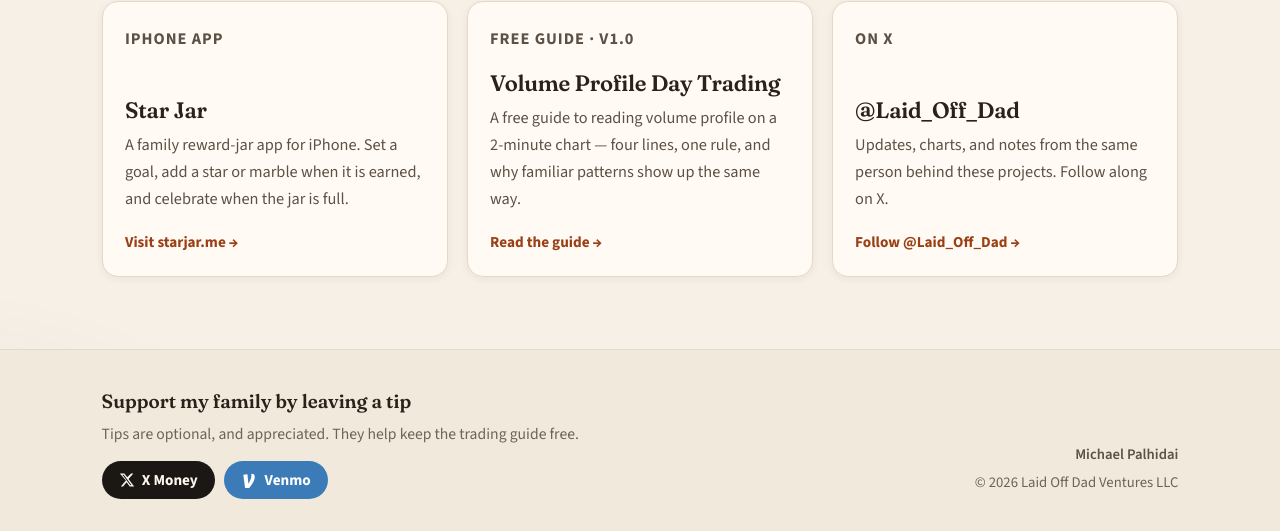
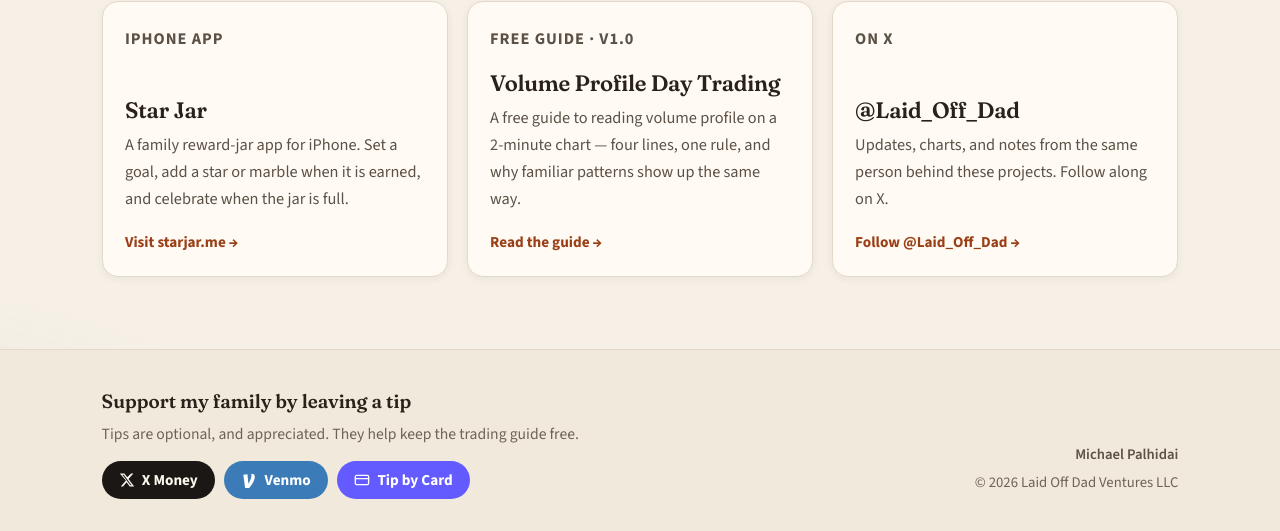
Before and after one commit to MPalhidai/laidoffdadventures-site, a plain HTML site: page index.html in a window 1280 px wide. Shown: the part 627-1158 px from the top of the page. Drawn offline with Linux system fonts and the light colour scheme.

Commit message:
Add Tip by Card (Stripe) button next to X Money and Venmo (#4)
Co-authored-by: Michael Palhidai <25018247+MPalhidai@users.noreply.github.com>

```diff
--- a/index.html
+++ b/index.html
@@ -102,8 +102,10 @@
             <svg viewBox="0 0 24 24" fill="currentColor" aria-hidden="true"><path d="M19.5 3.4c.8 1.3 1.2 2.7 1.2 4.3 0 5.4-4.6 12.4-8.3 16.3H6.15L3.5 3.96l6.22-.66 1.42 14.3c2.05-3.33 4.57-8.56 4.57-12.14 0-1.24-.22-2.08-.55-2.78L19.5 3.4z"/></svg>
             Venmo
           </a>
-          <!-- Stripe card support will be enabled once the payment link is available. -->
-          <a class="btn btn-card" hidden>Card</a>
+          <a class="btn btn-card" href="https://buy.stripe.com/4gMfZ9276eVvgG2ck7bfO00" target="_blank" rel="noopener noreferrer">
+            <svg viewBox="0 0 24 24" fill="none" stroke="currentColor" stroke-width="2" stroke-linecap="round" stroke-linejoin="round" aria-hidden="true"><rect x="2" y="5" width="20" height="14" rx="2"/><line x1="2" y1="10" x2="22" y2="10"/></svg>
+            Tip by Card
+          </a>
         </div>
       </div>
       <div class="footer-meta">
--- a/style.css
+++ b/style.css
@@ -73,6 +73,8 @@
   --x-ink: #1a1714;
   --venmo: #3b7cb8;
   --venmo-dark: #2c628f;
+  --stripe: #635bff;
+  --stripe-dark: #4b44d6;
   --radius: 16px;
   --radius-sm: 10px;
   --shadow: 0 10px 28px rgba(42, 34, 26, 0.08);
@@ -377,10 +379,10 @@ h1, h2, h3, h4, .brand-name, .tagline {
 }
 .btn-venmo:hover { background: var(--venmo-dark); color: #fff; }
 .btn-card {
-  background: var(--bg-elev);
-  color: var(--ink);
-  border-color: var(--line);
+  background: var(--stripe);
+  color: #fff;
 }
+.btn-card:hover { background: var(--stripe-dark); color: #fff; }
 .footer-meta {
   text-align: right;
   color: var(--muted);
```
Also changed, not shown: trading/index.html (+8 -4 lines).
